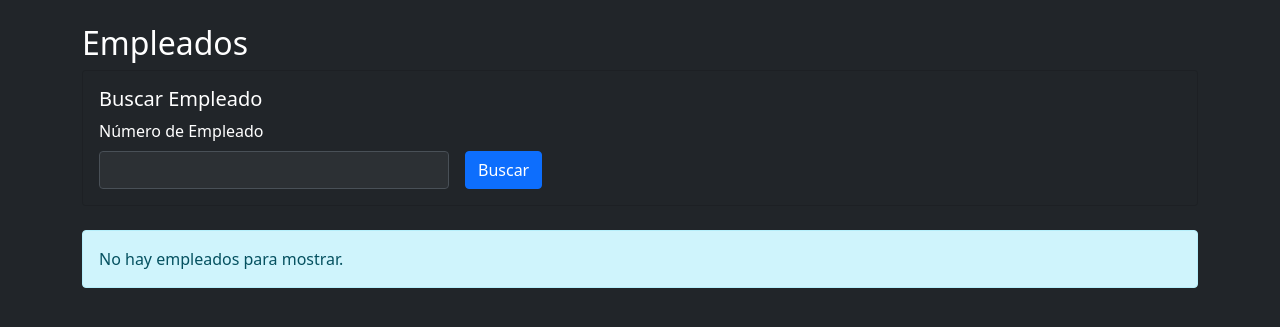
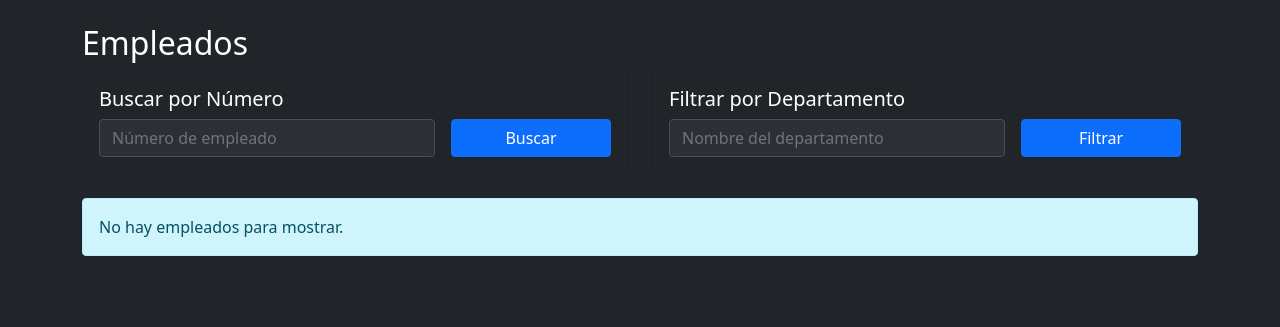
Before and after one commit to ionelectro/proyectoDjangoHospital, a Django app: page /empleados/ in a window 1280 px wide. Shown: the part 56-383 px from the top of the page. Run offline with Django 5.2, Linux system fonts and the light colour scheme; a user stored in the database is signed in; data that the repository does not hold is empty.

Commit message:
lunes semana final

```diff
--- a/hospitales/views.py
+++ b/hospitales/views.py
@@ -72,30 +72,31 @@ def empleados(request):
     searched_employee = None
     empleados_list = []
     emp_no = request.GET.get('emp_no')
+    dept_no = request.GET.get('dept_no')
 
     try:
         with connection.cursor() as cursor:
-            # If searching for specific employee
-            if emp_no:
+            # Get departments for the filter dropdown
+            cursor.execute('SELECT DEPT_NO, DNOMBRE FROM DEPT ORDER BY DNOMBRE')
+            departamentos = [dict(zip(['DEPT_NO', 'DNOMBRE'], row)) for row in cursor.fetchall()]
+
+            # If searching by department
+            if dept_no:
                 cursor.execute('''
                     SELECT e.*, d.DNOMBRE
                     FROM EMP e
                     LEFT JOIN DEPT d ON e.DEPT_NO = d.DEPT_NO
-                    WHERE e.EMP_NO = %s
-                ''', [emp_no])
-                row = cursor.fetchone()
-                if row:
-                    columns = ['EMP_NO', 'APELLIDO', 'OFICIO', 'DIR', 'FECHA_ALT',
-                              'SALARIO', 'COMISION', 'DEPT_NO', 'DNOMBRE']
-                    searched_employee = dict(zip(columns, row))
+                    WHERE e.DEPT_NO = %s
+                    ORDER BY e.APELLIDO
+                ''', [dept_no])
+            else:
+                cursor.execute('''
+                    SELECT e.*, d.DNOMBRE
+                    FROM EMP e
+                    LEFT JOIN DEPT d ON e.DEPT_NO = d.DEPT_NO
+                    ORDER BY e.APELLIDO
+                ''')
 
-            # Get all employees for the table
-            cursor.execute('''
-                SELECT e.*, d.DNOMBRE
-                FROM EMP e
-                LEFT JOIN DEPT d ON e.DEPT_NO = d.DEPT_NO
-                ORDER BY e.APELLIDO
-            ''')
             columns = ['EMP_NO', 'APELLIDO', 'OFICIO', 'DIR', 'FECHA_ALT',
                       'SALARIO', 'COMISION', 'DEPT_NO', 'DNOMBRE']
             empleados_list = [dict(zip(columns, row)) for row in cursor.fetchall()]
@@ -105,7 +106,8 @@ def empleados(request):
 
     return render(request, 'aplicacion/empleados.html', {
         'empleados': empleados_list,
-        'searched_employee': searched_employee
+        'departamentos': departamentos,
+        'dept_no_selected': dept_no
     })
 
 @login_required
@@ -167,11 +169,38 @@ def hospitales(request):
 
 @login_required
 def empleados(request):
-    with connection.cursor() as cursor:
-        cursor.execute('SELECT * FROM EMP')
-        columns = [col[0] for col in cursor.description]
-        empleados_list = [dict(zip(columns, row)) for row in cursor.fetchall()]
-    return render(request, 'aplicacion/empleados.html', {'empleados': empleados_list})
+    empleados_list = []
+    dept_nombre = request.GET.get('dept_nombre')
+
+    try:
+        with connection.cursor() as cursor:
+            if dept_nombre:
+                cursor.execute('''
+                    SELECT e.*, d.DNOMBRE
+                    FROM EMP e
+                    LEFT JOIN DEPT d ON e.DEPT_NO = d.DEPT_NO
+                    WHERE UPPER(d.DNOMBRE) LIKE UPPER(%s)
+                    ORDER BY e.APELLIDO
+                ''', [f'%{dept_nombre}%'])
+            else:
+                cursor.execute('''
+                    SELECT e.*, d.DNOMBRE
+                    FROM EMP e
+                    LEFT JOIN DEPT d ON e.DEPT_NO = d.DEPT_NO
+                    ORDER BY e.APELLIDO
+                ''')
+
+            columns = ['EMP_NO', 'APELLIDO', 'OFICIO', 'DIR', 'FECHA_ALT',
+                      'SALARIO', 'COMISION', 'DEPT_NO', 'DNOMBRE']
+            empleados_list = [dict(zip(columns, row)) for row in cursor.fetchall()]
+
+    except Exception as e:
+        print(f"Database error: {e}")
+
+    return render(request, 'aplicacion/empleados.html', {
+        'empleados': empleados_list,
+        'dept_nombre_selected': dept_nombre
+    })
 
 @login_required
 def departamentos(request):
--- a/templates/aplicacion/empleados.html
+++ b/templates/aplicacion/empleados.html
@@ -6,48 +6,45 @@
     <div class="container mt-4">
         <h2>Empleados</h2>
 
-        <!-- Search Form -->
-        <div class="card bg-dark text-white mb-4">
+        <div class="row mb-4">
+            <!-- Employee Search -->
+            <div class="col-md-6">
+                <div class="card bg-dark text-white">
                     <div class="card-body">
-                <h5 class="card-title">Buscar Empleado</h5>
-                <form method="GET" action="{% url 'buscar_empleado' %}" class="row g-3 align-items-end">
-                    <div class="col-md-4">
-                        <label for="emp_no" class="form-label">Número de Empleado</label>
-                        <input type="number" class="form-control" id="emp_no" name="emp_no" required>
+                        <h5 class="card-title">Buscar por Número</h5>
+                        <form method="GET" action="{% url 'buscar_empleado' %}" class="row g-3">
+                            <div class="col-8">
+                                <input type="number" class="form-control" name="emp_no" placeholder="Número de empleado" required>
                             </div>
-                    <div class="col-md-2">
-                        <button type="submit" class="btn btn-primary">Buscar</button>
+                            <div class="col-4">
+                                <button type="submit" class="btn btn-primary w-100">Buscar</button>
                             </div>
                         </form>
                     </div>
                 </div>
+            </div>
 
-        <!-- Search Results -->
-        {% if searched_employee %}
-        <div class="card bg-dark text-white mb-4">
-            <div class="card-header">
-                <h5>Resultado de la búsqueda</h5>
+            <!-- Department Filter -->
+            <div class="col-md-6">
+                <div class="card bg-dark text-white">
+                    <div class="card-body">
+                        <h5 class="card-title">Filtrar por Departamento</h5>
+                        <form method="GET" action="{% url 'empleados' %}" class="row g-3">
+                            <div class="col-8">
+                                <input type="text" class="form-control" name="dept_nombre"
+                                       placeholder="Nombre del departamento"
+                                       value="{{ dept_nombre_selected|default:'' }}">
                             </div>
-            <div class="card-body">
-                <div class="row">
-                    <div class="col-md-6">
-                        <p><strong>Número:</strong> {{ searched_employee.EMP_NO }}</p>
-                        <p><strong>Apellido:</strong> {{ searched_employee.APELLIDO }}</p>
-                        <p><strong>Oficio:</strong> {{ searched_employee.OFICIO }}</p>
-                        <p><strong>Director:</strong> {{ searched_employee.DIR }}</p>
+                            <div class="col-4">
+                                <button type="submit" class="btn btn-primary w-100">Filtrar</button>
                             </div>
-                    <div class="col-md-6">
-                        <p><strong>Fecha Alta:</strong> {{ searched_employee.FECHA_ALT }}</p>
-                        <p><strong>Salario:</strong> ${{ searched_employee.SALARIO }}</p>
-                        <p><strong>Comisión:</strong> ${{ searched_employee.COMISION|default:'-' }}</p>
-                        <p><strong>Departamento:</strong> {{ searched_employee.DEPT_NO }}</p>
+                        </form>
                     </div>
                 </div>
             </div>
         </div>
-        {% endif %}
 
-        <!-- Existing employees table -->
+        <!-- Updated employees table -->
         {% if empleados %}
             <div class="table-responsive">
                 <table class="table table-striped table-dark">
@@ -60,7 +57,7 @@
                             <th>Fecha Alta</th>
                             <th>Salario</th>
                             <th>Comisión</th>
-                        <th>Nº Departamento</th>
+                            <th>Departamento</th>
                             <th>Acciones</th>
                         </tr>
                     </thead>
@@ -73,9 +70,8 @@
                             <td>{{ emp.DIR }}</td>
                             <td>{{ emp.FECHA_ALT|date:"d/m/Y" }}</td>
                             <td>{{ emp.SALARIO }}</td>
-                        <td>{{ emp.COMISION }}</td>
-                        <td>{{ emp.DEPT_NO }}</td>
-                        <!-- In the actions column -->
+                            <td>{{ emp.COMISION|default:'-' }}</td>
+                            <td>{{ emp.DNOMBRE }}</td>
                             <td>
                                 {% if emp.EMP_NO %}
                                     <a href="{% url 'editar_empleado' emp.EMP_NO %}" class="btn btn-primary btn-sm me-2">Editar</a>
```
Lines whose indentation alone changed are shown as unchanged.
